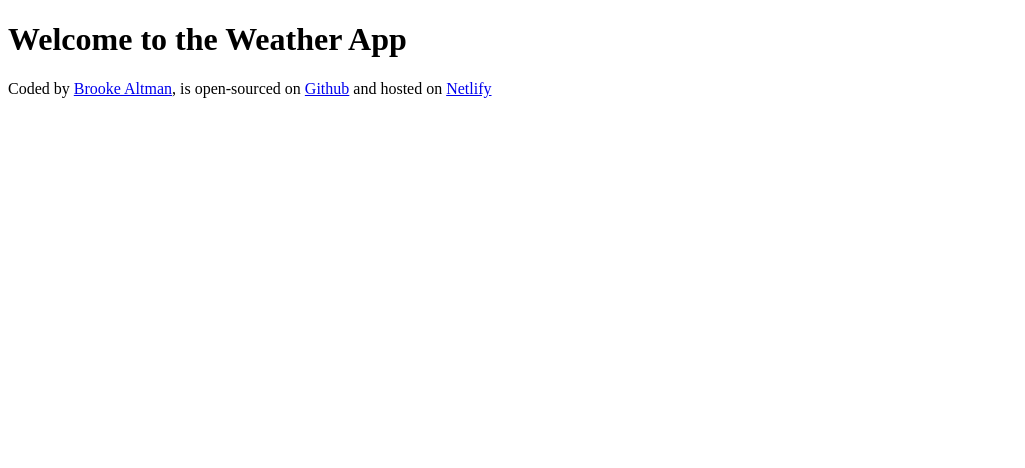
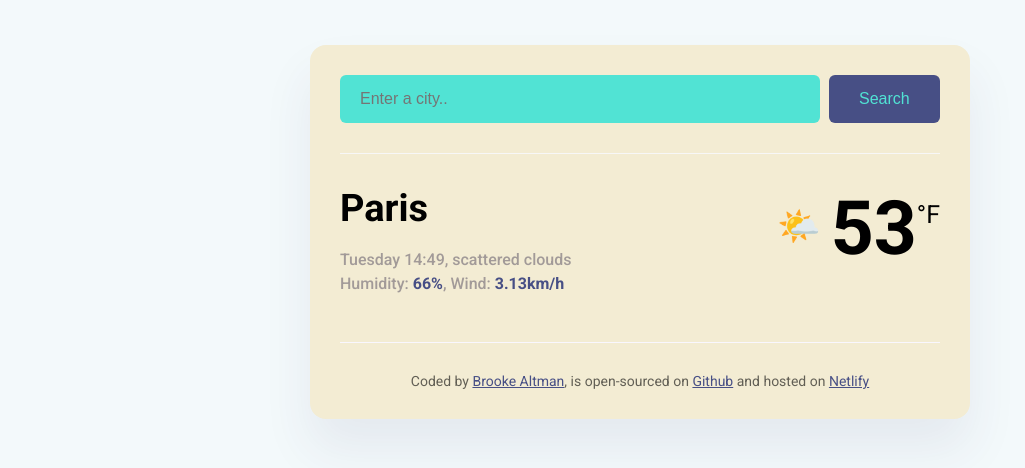
Before and after one commit to altmanb15/Weather-App, a plain HTML site: page index.html in a window 1280 px wide. Shown: the whole page, without its empty margins (0-1025 px from the left). Drawn offline with Linux system fonts and the light colour scheme.

Commit message:
Updates.

```diff
--- a/index.html
+++ b/index.html
@@ -2,22 +2,57 @@
 <html lang="en">
   <head>
     <meta charset="UTF-8" />
-    <meta http-equiv="X-UA-Compatible" content="IE=edge" />
     <meta name="viewport" content="width=device-width, initial-scale=1.0" />
-    <title>WetherApp</title>
+    <link rel="preconnect" href="https://fonts.googleapis.com" />
+    <link rel="preconnect" href="https://fonts.gstatic.com" crossorigin />
+    <link
+      href="https://fonts.googleapis.com/css2?family=Roboto:ital,wght@0,100;0,300;0,400;0,500;0,700;0,900;1,100;1,300;1,400;1,500;1,700;1,900&display=swap"
+      rel="stylesheet"
+    />
+    <link rel="stylesheet" href="src/style.css" />
+    <title>Weather App</title>
   </head>
   <body>
-    <h1>Welcome to the Weather App</h1>
-
+    <div class="weather-app">
+      <header>
+        <form class="search-form">
+          <input
+            type="search"
+            placeholder="Enter a city.."
+            required
+            class="search-form-input"
+          />
+          <input type="submit" value="Search" class="search-form-button" />
+        </form>
+      </header>
+      <main>
+        <div class="weather-app-data">
+          <div>
+            <h1 class="weather-app-city">Paris</h1>
+            <p class="weather-app-details">
+              Tuesday 14:49, scattered clouds
+              <br />
+              Humidity: <strong>66%</strong>, Wind: <strong>3.13km/h</strong>
+            </p>
+          </div>
+          <div class="weather-app-temperature-container">
+            <div class="weather-app-icon">🌤️</div>
+            <div class="weather-app-temperature">53</div>
+            <div class="weatehr-app-unit">°F</div>
+          </div>
+        </div>
+      </main>
       <footer>
         Coded by
-      <a href="https://github.com/altmanb15" target="_blank"> Brooke Altman</a>,
-      is open-sourced on
+        <a href="https://github.com/altmanb15" target="_blank"> Brooke Altman</a
+        >, is open-sourced on
         <a href="https://github.com/altmanb15/Weather-App" target="_blank"
           >Github</a
         >
         and hosted on
         <a href="https://ba-weather-app.netlify.app" target="_blank">Netlify</a>
       </footer>
+    </div>
+    <script src="src/index.js"></script>
   </body>
 </html>
--- /dev/null
+++ b/src/index.js
@@ -0,0 +1,54 @@
+function refreshWeather(response) {
+  let temperatureElement = document.querySelector("#temperature");
+  let temperature = response.data.temperature.current;
+  let cityElement = document.querySelector("#city");
+  let descriptionElement = document.querySelector("#description");
+  let humidityElement = document.querySelector("humidity");
+  let windSpeedElement = document.querySelector("#wind-speed");
+  let timeElement = document.querySelector("#time");
+  let date = new Date(response.data.time * 1000);
+  let iconElement = document.querySelector("#icon");
+
+  cityElement.innerHTML = response.data.city;
+  timeElement.innerHTML = formatdata(date);
+  descriptionElement.innerHTML = response.data.condition.description;
+  humidityElement.innerHTML = `${response.data.temperature.humidity}%`;
+  windSpeedElement.innerHTML = `${response.data.wind.speed}km/h`;
+  temperatureElement.innerHTML = Math.round(temperature);
+  iconElement.innerHTML = `<img src="${response.data.condition.icon_url}" class=weather-aapp-icon />`;
+}
+
+function formatDaate(date) {
+  let minutes = date.getMinutes();
+  let houes = date.getHours();
+  let days = [
+    "Sunday",
+    "Monday",
+    "Tuesday",
+    "Wednesday",
+    "Thursday",
+    "Friday",
+    "Saturday",
+  ];
+  let day = days[DataView.getDay()];
+
+  if (minutes < 10) {
+    minutes = `0${minutes}`;
+  }
+  return `${days} ${hours}:${minutes}`;
+}
+function searchCity(city) {
+  let apiKey = "f5o451fb0d10a278db1ta3c93af21731";
+  let apiURL = `https://api.shecodes.io/weather/v1/current?query=${city}&key=${apiKey}&units=imperial`;
+  axios.get(apiUrl).then(refreshWeather);
+}
+function handleSearchSubmit(event) {
+  event.preventDefaualt();
+  let seaarchInput = document.querySelector("#search-form-input");
+
+  searchCity(seaarchInput.value);
+}
+let seaarchFormElement = document.querySelector("#search-form");
+seaarchFormElement.addEventListener("submit", handleSearchSubmit);
+
+searchCity("Paris");
--- /dev/null
+++ b/src/style.css
@@ -0,0 +1,95 @@
+body {
+  background-color: #f3f9fb;
+  font-family: "Roboto", sans-serif;
+}
+
+a {
+  color: #474f85;
+}
+
+.weather-app {
+  background: #f3ecd3;
+  max-width: 600px;
+  margin: 45px auto;
+  box-shadow: 0 30px 50px rgba(65, 50, 100, 0.08);
+  border-radius: 16px;
+  padding: 30px;
+}
+
+header {
+  border-bottom: 1px solid #f7f7f7;
+  padding: 0 0 30px 0;
+}
+
+.search-form-input {
+  background-color: #51e3d4;
+  border: none;
+  border-radius: 6px;
+  width: 80%;
+  font-size: 16px;
+  padding: 15px 20px;
+}
+
+.search-form-button {
+  background: #474f85;
+  padding: 15px 30px;
+  border: none;
+  font-size: 16px;
+  margin-left: 5px;
+  border-radius: 6px;
+  color: #51e3d4;
+}
+
+main {
+  padding: 30px 0;
+}
+
+.weather-app-data {
+  display: flex;
+  justify-content: space-between;
+}
+
+.weather-app-city {
+  margin: 0;
+  font-size: 38px;
+  line-height: 48px;
+}
+
+.weather-app-details {
+  font-size: 16px;
+  color: rgba(39, 33, 66, 0.4);
+  line-height: 24px;
+  font-weight: 500;
+}
+
+.weather-app-details strong {
+  color: #474f85;
+}
+
+.weather-app-temperature-container {
+  display: flex;
+}
+
+.weather-app-icon {
+  font-size: 35px;
+  margin-top: 22px;
+}
+
+.weather-app-temperature {
+  font-size: 75px;
+  margin-left: 10px;
+  font-weight: bold;
+}
+
+.weatehr-app-unit {
+  margin-top: 16px;
+  font-size: 25px;
+}
+
+footer {
+  border-top: 1px solid #f9f7fe;
+  padding: 30px 0 0 0;
+  text-align: center;
+  font-size: 14px;
+  color: rgba(0, 0, 0, 0.6);
+}
```
Lines whose indentation alone changed are shown as unchanged.
